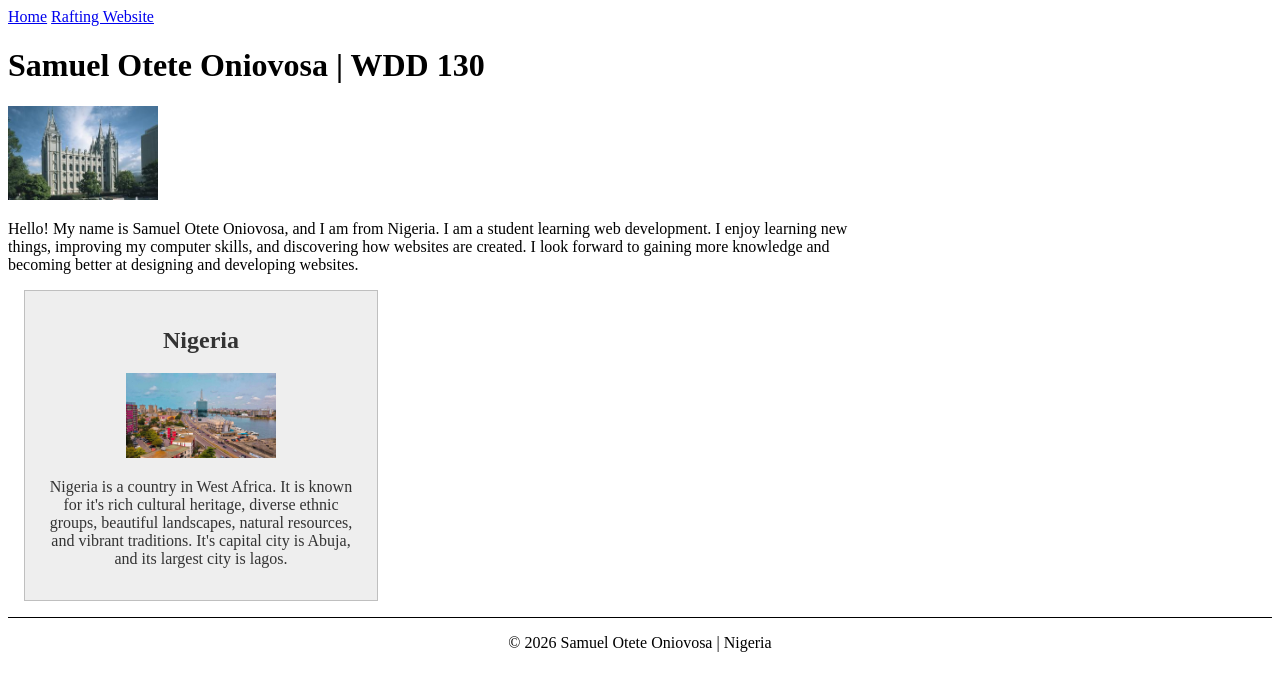
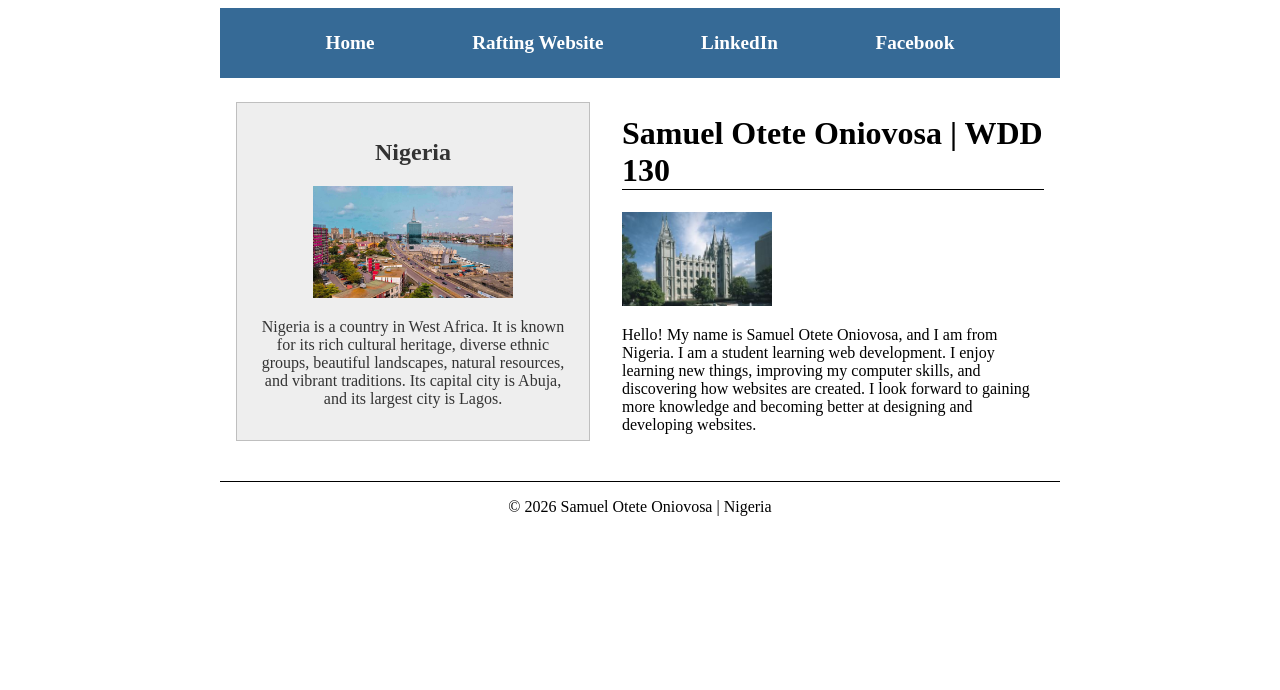
Before and after one commit to dojablaq/wdd130, a plain HTML site: page index.html in a window 1280 px wide. Drawn offline with Linux system fonts and the light colour scheme.

Commit message:
WK04 CODE ALONG HOME PAGE

```diff
--- a/index.html
+++ b/index.html
@@ -16,9 +16,13 @@
         <nav>
             <a href="#">Home</a>
             <a href="wwr/">Rafting Website</a>
+            <a href="https://www.linkedin.com/">LinkedIn</a>
+            <a href="https://www.facebook.com/">Facebook</a>
         </nav>
     </header>
 
+
+    <div class="grid">
         <main>
             <h1>Samuel Otete Oniovosa | WDD 130</h1>
 
@@ -32,20 +36,23 @@
                 I look forward to gaining more knowledge and becoming
                 better at designing and developing websites.
             </p>
+        </main>
 
         <aside>
             <h2>Nigeria</h2>
 
             <img src="week02/images/nigeria-lagos-optimized.jpg" alt="Lagos city skyline and waterfront">
 
-            <p>Nigeria is a country in West Africa.
-                It is known for it's rich cultural heritage,
+            <p>
+                Nigeria is a country in West Africa.
+                It is known for its rich cultural heritage,
                 diverse ethnic groups, beautiful landscapes,
                 natural resources, and vibrant traditions.
-                It's capital city is Abuja, and its largest city is lagos.
+                Its capital city is Abuja, and its largest city is Lagos.
             </p>
         </aside>
-    </main>
+    </div>
+
 
     <footer>
         <p>&copy; 2026 Samuel Otete Oniovosa | Nigeria</p>
--- a/styles/styles.css
+++ b/styles/styles.css
@@ -1,15 +1,21 @@
-main {
+header,
+.grid,
+footer {
     max-width: 840px;
+    margin: 0 auto;
 }
 
 aside {
     width: 20rem;
     margin: 1rem;
-    border: 1px solid rgb(0 0 0 / 0.2);
+    border: 1px solid rgb(0, 0, 0, 0.2);
     padding: 1rem;
     background-color: #eee;
     color: #333;
     text-align: center;
+    position: relative;
+    grid-column: 1/2;
+    grid-row: 1/2;
 }
 
 aside img {
@@ -31,3 +37,37 @@ footer {
     border-top: 1px solid #000;
     text-align: center;
 }
+
+
+nav {
+    background-color: #366A96;
+    padding: 1rem;
+    display: flex;
+    justify-content: space-evenly;
+    align-items: center;
+}
+
+
+nav a {
+    display: block;
+    padding: 0.5rem;
+    text-decoration: none;
+    font-size: 1.2rem;
+    font-weight: 700;
+    color: #fff;
+}
+
+
+h1 {
+    border-bottom: 1px solid #000;
+}
+
+.grid {
+    display: grid;
+    align-items: center;
+}
+
+main {
+    grid-column: 2/3;
+    margin: 1rem;
+}
```
Lines whose indentation alone changed are shown as unchanged.
